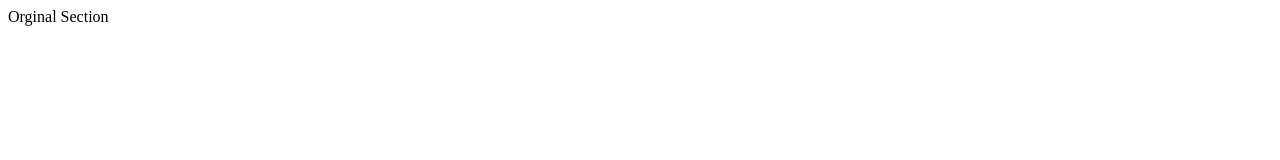
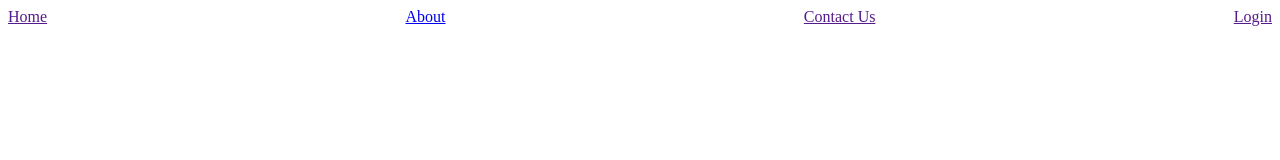
Before and after one commit to vikrant7875/My-first-repo, a plain HTML site: page firstrepo/index.html in a window 1280 px wide. Drawn offline with Linux system fonts and the light colour scheme.

Commit message:
new branch added and new files are added

```diff
--- a/firstrepo/index.html
+++ b/firstrepo/index.html
@@ -5,10 +5,23 @@
     <meta http-equiv="X-UA-Compatible" content="IE=edge">
     <meta name="viewport" content="width=device-width, initial-scale=1.0">
     <title>Original Repo</title>
+    <style>
+         #container
+         {
+            display: flex;
+            flex-direction: row;
+            justify-content: space-between;
+         }
+    </style>
 </head>
 <body>
 
-    Orginal Section
+   <div id="container">
+    <a href="">Home</a>
+    <a href="./about.html">About</a>
+    <a href="">Contact Us</a>
+    <a href="">Login</a>
+   </div>
 
 </body>
 </html>
```
Also changed, not shown: firstrepo/about.html (added, +13 -0 lines).
